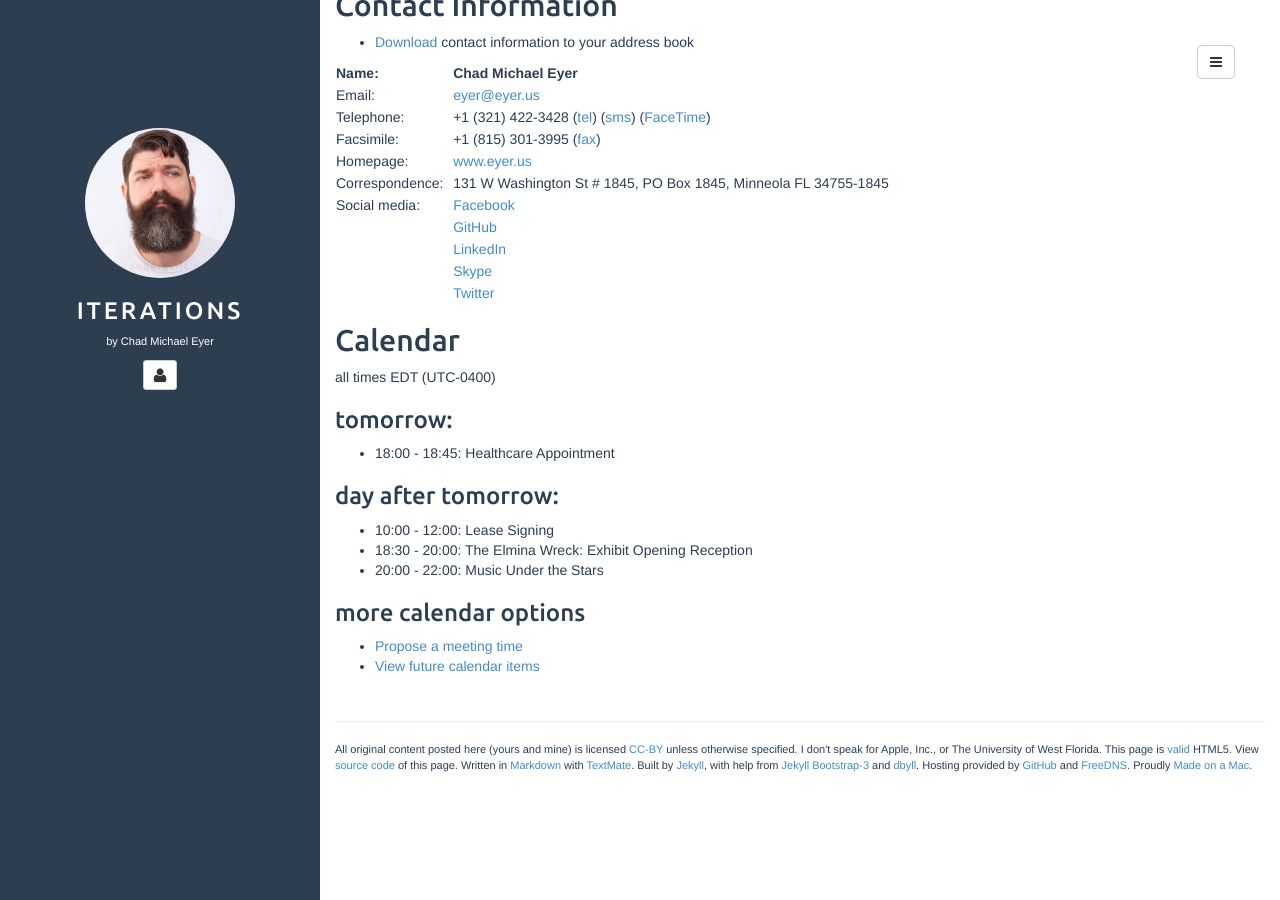
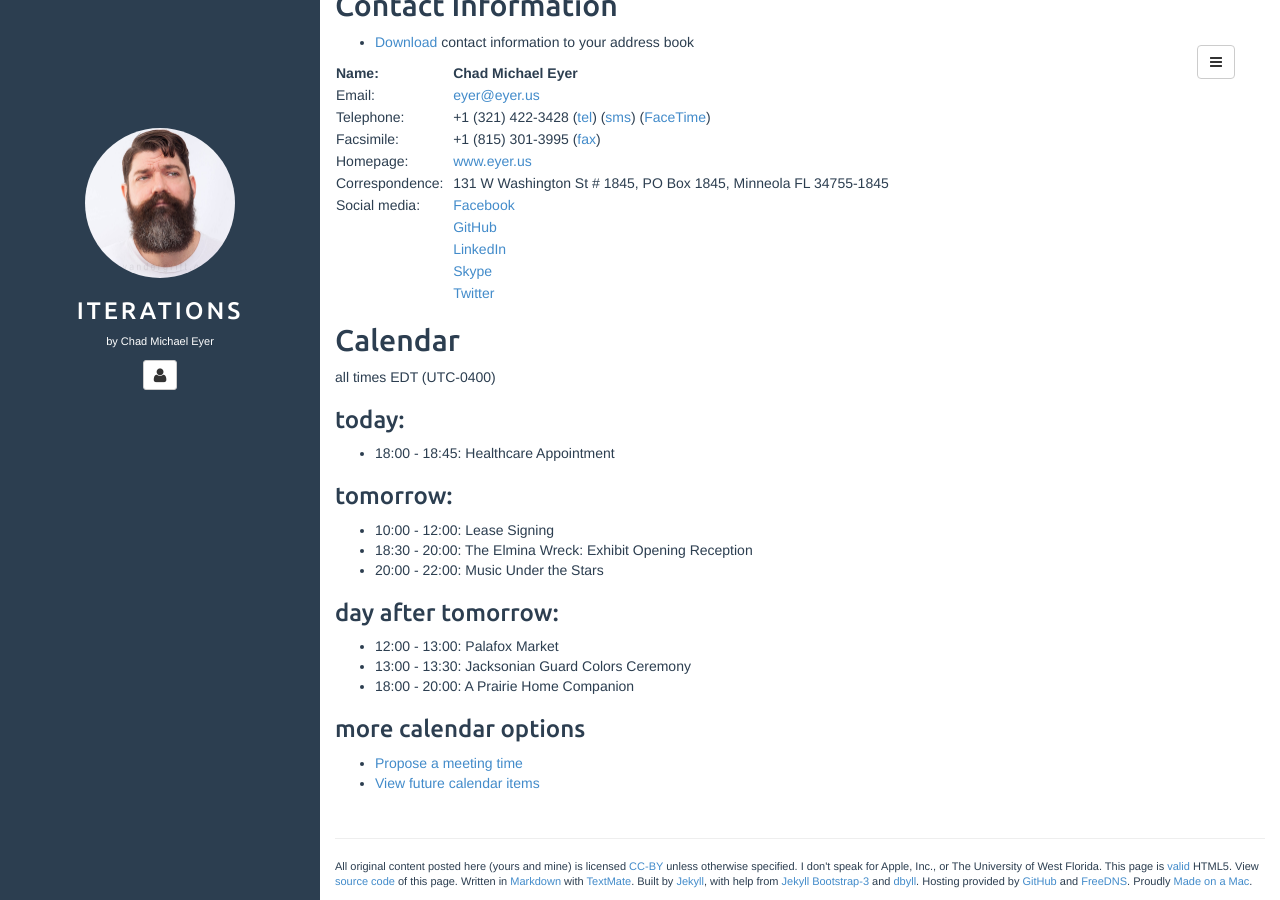
Before and after one commit to chadmichaeleyer/chadmichaeleyer.github.io, a Jekyll site: the page built from about.md, in a window 1280 px wide and 900 px high, scrolled down 1110 px. Built offline with Jekyll 4.4.1, drawn with Linux system fonts in a browser that asks for light colours.

Commit message:
calendar update

```diff
--- a/calendar-year.markdown
+++ b/calendar-year.markdown
@@ -1484,3 +1484,7 @@ all times EDT (UTC-0400)
 
 * 07:00 - 21:30: AppleCare Advisor
 * 18:00 - 18:45: Healthcare Appointment
+
+### 2018-10-19 (Fri):
+
+* 07:00 - 21:30: AppleCare Advisor
--- a/calendar.markdown
+++ b/calendar.markdown
@@ -1,11 +1,17 @@
 all times EDT (UTC-0400)
 
-### tomorrow:
+### today:
 
 * 18:00 - 18:45: Healthcare Appointment
 
-### day after tomorrow:
+### tomorrow:
 
 * 10:00 - 12:00: Lease Signing
 * 18:30 - 20:00: The Elmina Wreck: Exhibit Opening Reception
 * 20:00 - 22:00: Music Under the Stars
+
+### day after tomorrow:
+
+* 12:00 - 13:00: Palafox Market
+* 13:00 - 13:30: Jacksonian Guard Colors Ceremony
+* 18:00 - 20:00: A Prairie Home Companion
```
